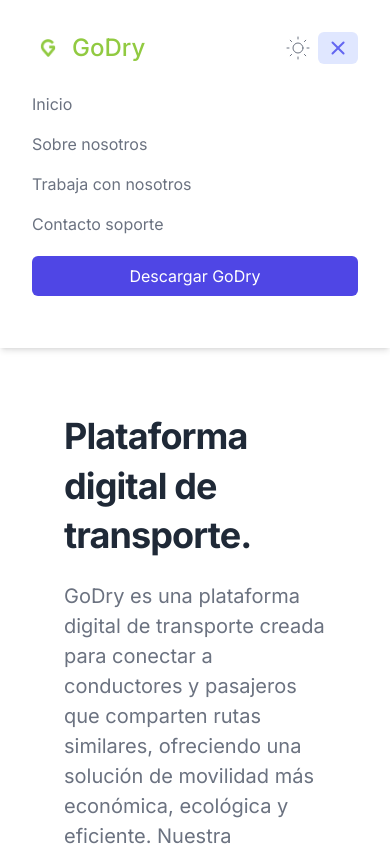
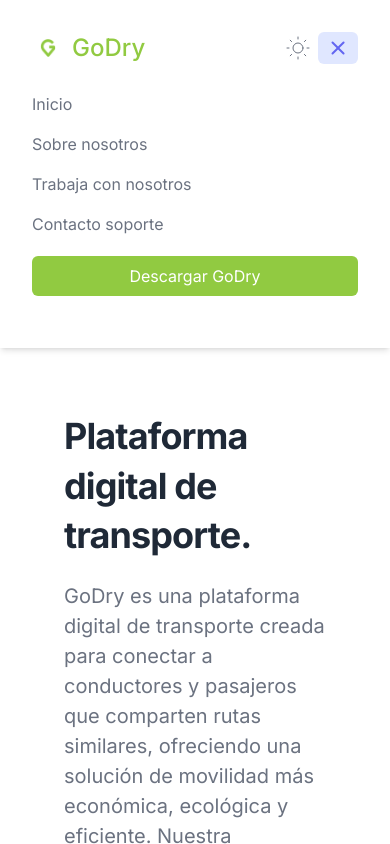
Before and after one commit to hectordpazs/godry-web, a Next.js app: page / in a window 390 px wide. Both pictures are taken after a click on the button "Toggle Menu". Shown: the top 844 px of the page. Built offline with nearby package versions, Linux system fonts and the light colour scheme.

Commit message:
little change added to main

```diff
--- a/src/components/Navbar.tsx
+++ b/src/components/Navbar.tsx
@@ -74,7 +74,7 @@
                           {item.name}
                       </Link>
                     ))}
-                    <Link href="/" className="w-full px-6 py-2 mt-3 text-center text-white bg-indigo-600 rounded-md lg:ml-5">
+                    <Link href="/" className="w-full px-6 py-2 mt-3 text-center text-white bg-[#91CA41] rounded-md lg:ml-5">
                       Descargar GoDry
                     </Link>
                   </>
```
